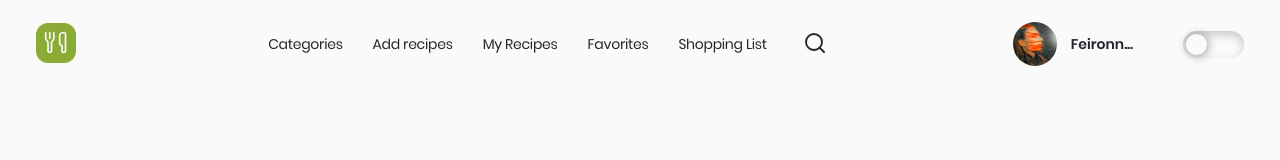
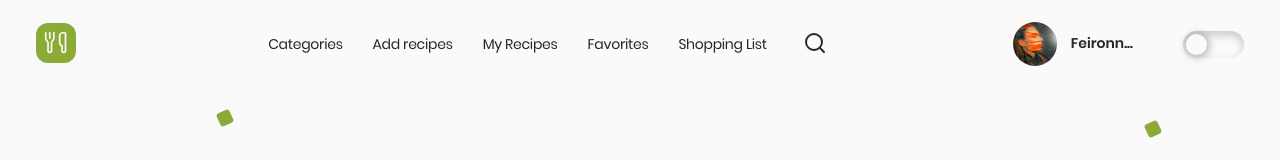
Before and after one commit to pawelrogowski/soYum, a React (Vite) app: page /home in a window 1280 px wide. Shown: the top 160 px of the page. Built offline with nearby package versions, Linux system fonts and the light colour scheme.

Commit message:
🎨 feat: added background decorations

```diff
--- a/src/components/Header/Header.jsx
+++ b/src/components/Header/Header.jsx
@@ -25,6 +25,7 @@ export const Header = () => {
 
   return (
     <StyledHeader>
+      <div className="square"></div>
       <Link to="/home">
         <Logo variant="header" />
       </Link>
--- a/src/components/Header/Header.styled.js
+++ b/src/components/Header/Header.styled.js
@@ -1,6 +1,8 @@
 import { styled } from "styled-components";
 
 export const StyledHeader = styled.header`
+  --color-decoration: ${({ theme }) => theme.backgroundDecoration.primary};
+
   position: relative;
   max-width: ${({ theme }) => theme.breakpoints.maxContent};
   width: 100%;
@@ -8,6 +10,42 @@ export const StyledHeader = styled.header`
   padding: 0 1.6rem;
   margin-top: 2.1rem;
   margin: 2.1rem auto 5rem auto;
+
+  &::before,
+  &::after {
+    content: "";
+    position: absolute;
+    width: 0.8rem;
+    height: 0.8rem;
+    border-radius: 0.3rem;
+    background-color: var(--color-decoration);
+    @media (min-width: ${({ theme }) => theme.breakpoints.tablet}) {
+      width: 1.4rem;
+      height: 1.4rem;
+    }
+  }
+
+  &::before {
+    bottom: -2.1rem;
+    left: 14.3rem;
+    rotate: -25deg;
+
+    @media (min-width: ${({ theme }) => theme.breakpoints.desktop}) {
+      bottom: -5.8rem;
+      left: 19.8rem;
+    }
+  }
+
+  &::after {
+    bottom: -4.4rem;
+    right: 1rem;
+    rotate: -25deg;
+
+    @media (min-width: ${({ theme }) => theme.breakpoints.desktop}) {
+      bottom: -6.9rem;
+      right: 10rem;
+    }
+  }
 
   @media (min-width: ${({ theme }) => theme.breakpoints.tablet}) {
     margin-bottom: 7.3rem;
--- a/src/components/UserAvatar/UserAvatar.styled.js
+++ b/src/components/UserAvatar/UserAvatar.styled.js
@@ -3,23 +3,46 @@ import { styled } from "styled-components";
 export const StyledDiv = styled.div`
   --color-userAvatar-fontIdle: ${({ theme }) => theme.userAvatar.fontIdle};
   --color-userAvatar-fontHover: ${({ theme }) => theme.userAvatar.fontHover};
+  --color-decoration: ${({ theme }) => theme.backgroundDecoration.secondary};
 
   height: 100%;
+  max-height: 4.6rem;
   margin-right: 2.4rem;
-  overflow: hidden;
   display: flex;
   flex-direction: row;
   justify-content: flex-start;
   align-items: center;
   flex-wrap: nowrap;
   gap: 1.4rem;
+  position: relative;
 
   &:hover,
-  &:focus,
-  &:focus-within {
+  &:focus {
     cursor: pointer;
     span {
       color: var(--color-userAvatar-fontHover);
+    }
+  }
+  &::before {
+    pointer-events: none;
+    content: "";
+    position: absolute;
+    width: 0.6rem;
+    height: 0.6rem;
+    border-radius: 0.3rem;
+    background-color: var(--color-decoration);
+    bottom: -8.35rem;
+    left: 3.8rem;
+    @media (min-width: ${(props) => props.theme.breakpoints.tablet}) {
+      width: 1.2rem;
+      height: 1.2rem;
+      bottom: -10rem;
+      left: -10rem;
+      rotate: -25deg;
+    }
+    @media (min-width: ${(props) => props.theme.breakpoints.desktop}) {
+      bottom: -13.9rem;
+      left: -30.5rem;
     }
   }
 
@@ -44,7 +67,7 @@ export const StyledDiv = styled.div`
     color: var(--color-userAvatar-fontIdle);
     font-size: 1.2rem;
     font-family: "Poppins";
-    line-height: 20.4rem;
+    line-height: 2.34rem;
     letter-spacing: normal;
     font-weight: 600;
     font-style: normal;
@@ -52,7 +75,7 @@ export const StyledDiv = styled.div`
 
     @media (min-width: ${({ theme }) => theme.breakpoints.tablet}) {
       font-size: 1.4rem;
-      line-height: 23.8rem;
+      line-height: 2.38rem;
     }
   }
 `;
--- a/src/styles/themes.js
+++ b/src/styles/themes.js
@@ -233,6 +233,10 @@ export const lightTheme = {
     logoTextActive: brandColors.main,
     descriptionText: "#FAFAFA",
   },
+  backgroundDecoration: {
+    primary: brandColors.main,
+    secondary: "#1e1f28",
+  },
 };
 
 export const darkTheme = {
@@ -393,4 +397,8 @@ export const darkTheme = {
     descriptionText: "#FAFAFA",
     legalText: "#8e8f92",
   },
+  backgroundDecoration: {
+    primary: brandColors.main,
+    secondary: "#fafafa",
+  },
 };
```
